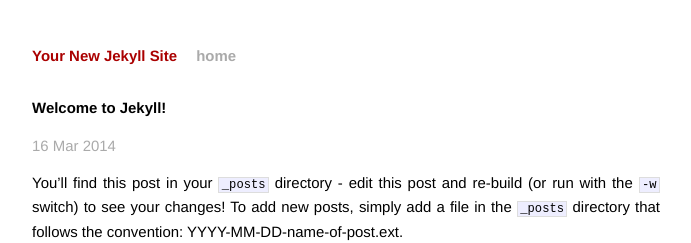
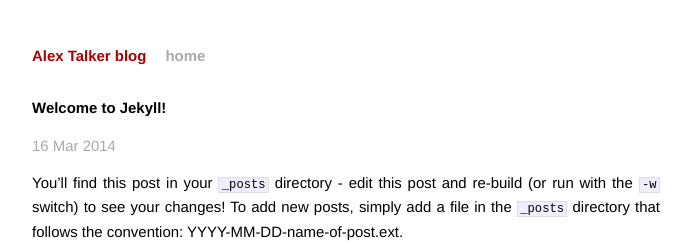
Before and after one commit to AlexTalker/AlexTalker.github.io, a Jekyll site: the page built from _posts/2014-03-16-welcome-to-jekyll.markdown, in a window 1280 px wide. Shown: the top 243 px of the page, without its empty margins (294-985 px from the left). Built offline with Jekyll 4.4.1, drawn with Linux system fonts in a browser that asks for light colours; Markdown is read by kramdown in place of the engine named in the settings.

Commit message:
First configuration

```diff
--- a/_config.yml
+++ b/_config.yml
@@ -1,3 +1,4 @@
-name: Your New Jekyll Site
+name: Alex Talker blog
 markdown: redcarpet
 pygments: true
+timezone: Europe/Moscow
```
